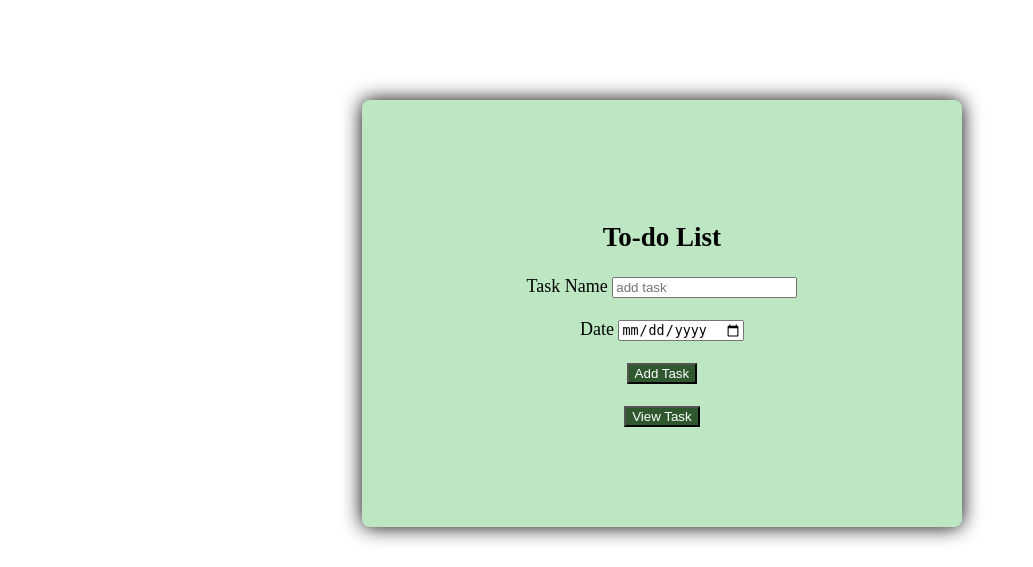
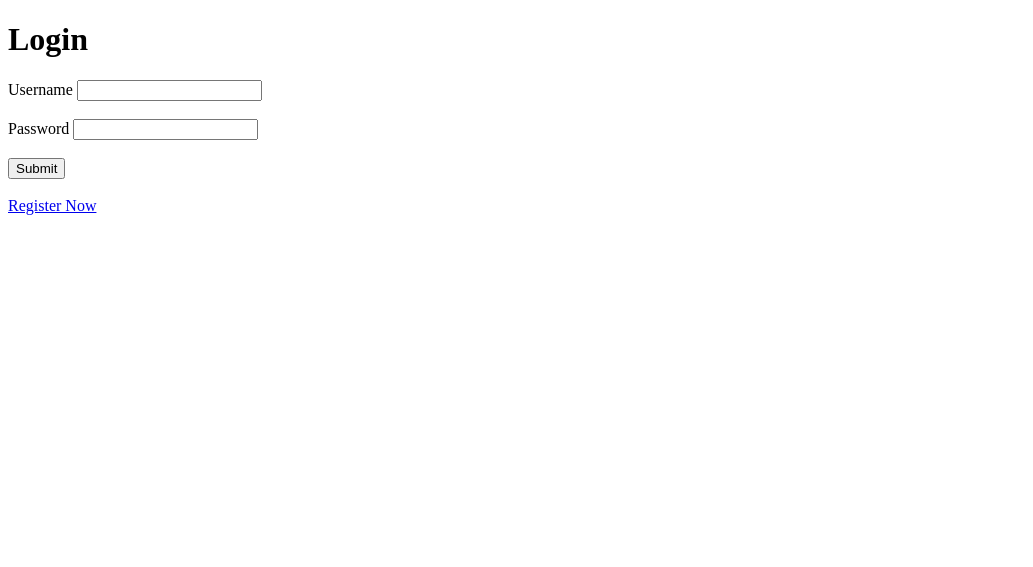
Before and after one commit to sandraroselyn/to-do-List, a Django app: page / in a window 1280 px wide. Shown: the top 567 px of the page, without its empty margins (0-1033 px from the left). Run offline with Django 5.2, Linux system fonts and the light colour scheme.

Commit message:
login and register add

```diff
--- a/project/app/urls.py
+++ b/project/app/urls.py
@@ -1,8 +1,10 @@
 from django.urls import path
 from . import views
 urlpatterns = [
-    path('',views.home,name='home'),
+    path('home/',views.home,name='home'),
     path('task_list/',views.task_list,name='task_list'),
     path('delete_task/<int:id>/',views.Delete_task,name='task'),
     path('update_task/<int:id>/',views.update_task,name='update_task'),
+    path('',views.login_page,name='login_page'),
+    path('register/',views.register_page,name='register_page')
 ]
--- a/project/app/views.py
+++ b/project/app/views.py
@@ -1,5 +1,6 @@
 from django.shortcuts import render,redirect
 from .models import Data
+from django.contrib.auth.models import User
 # Create your views here.
 def home(request):
     if request.method == "POST":
@@ -24,3 +25,14 @@ def update_task(request,id):
         a.save()
         return redirect('task_list')
     return render(request,'update_task.html',{'a':a})
+
+def login_page(request):
+    return render(request,'login.html')
+
+def register_page(request):
+    if request.method == 'POST':
+        name=request.POST.get('name')
+        password=request.POST.get('pass')
+        User.objects.create_user(username=name,password=password)
+        return redirect('login_page')
+    return render(request,'register.html')
--- /dev/null
+++ b/project/templates/login.html
@@ -0,0 +1,25 @@
+<!DOCTYPE html>
+<html lang="en">
+<head>
+    <meta charset="UTF-8">
+    <meta name="viewport" content="width=device-width, initial-scale=1.0">
+    <title>Document</title>
+</head>
+<body>
+    <div>
+        <h1>Login</h1>
+        <form action="" method="post">
+            {% csrf_token %}
+            <label for="">Username</label>
+            <input type="text">
+            <br><br>
+            <label for="">Password</label>
+            <input type="password" name="" id="">
+            <br><br>
+            <button>Submit</button>
+        </form>
+        <br>
+        <a href="{% url 'register_page' %}">Register Now</a>
+    </div>
+</body>
+</html>
```
Also changed, not shown: project/templates/index.html (+6 -2 lines), project/templates/register.html (added, +23 -0 lines), project/app/models.py (line endings or trailing spaces), project/db.sqlite3.
